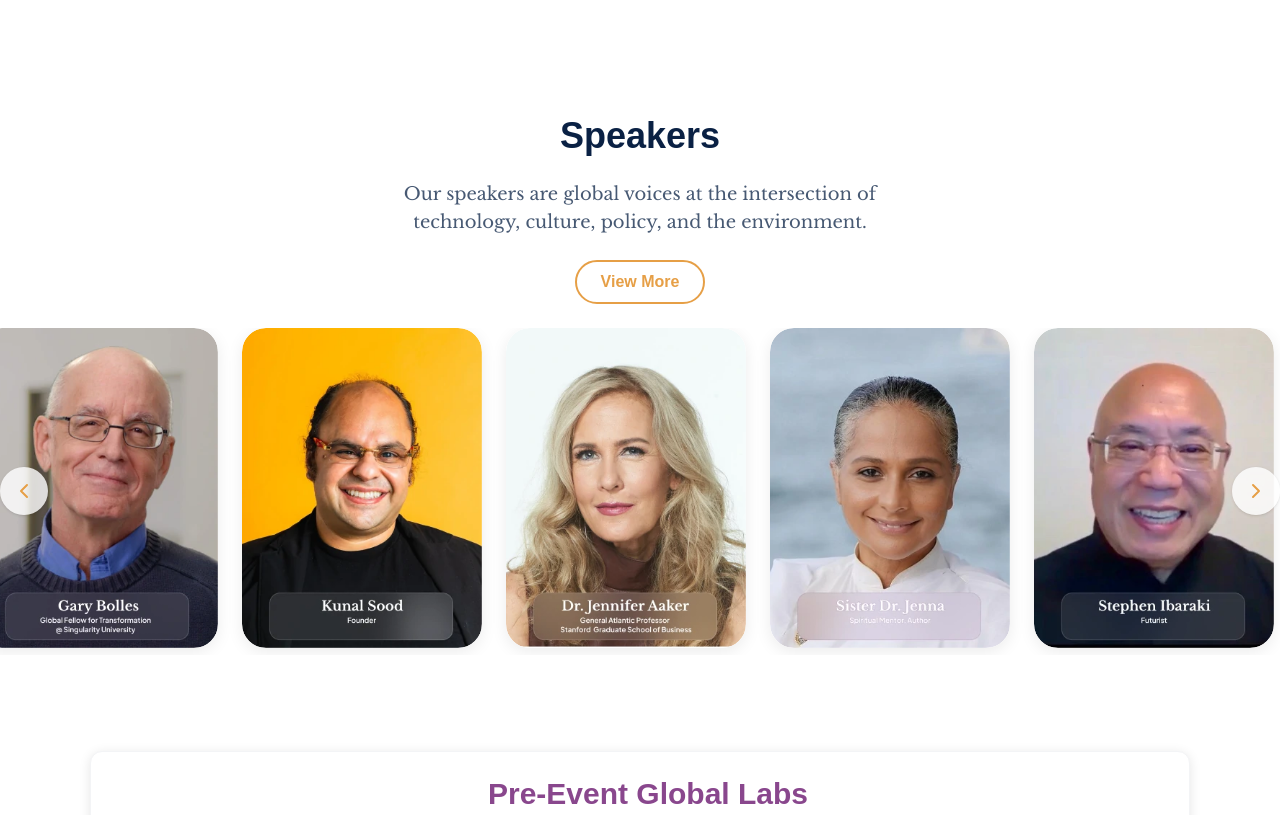
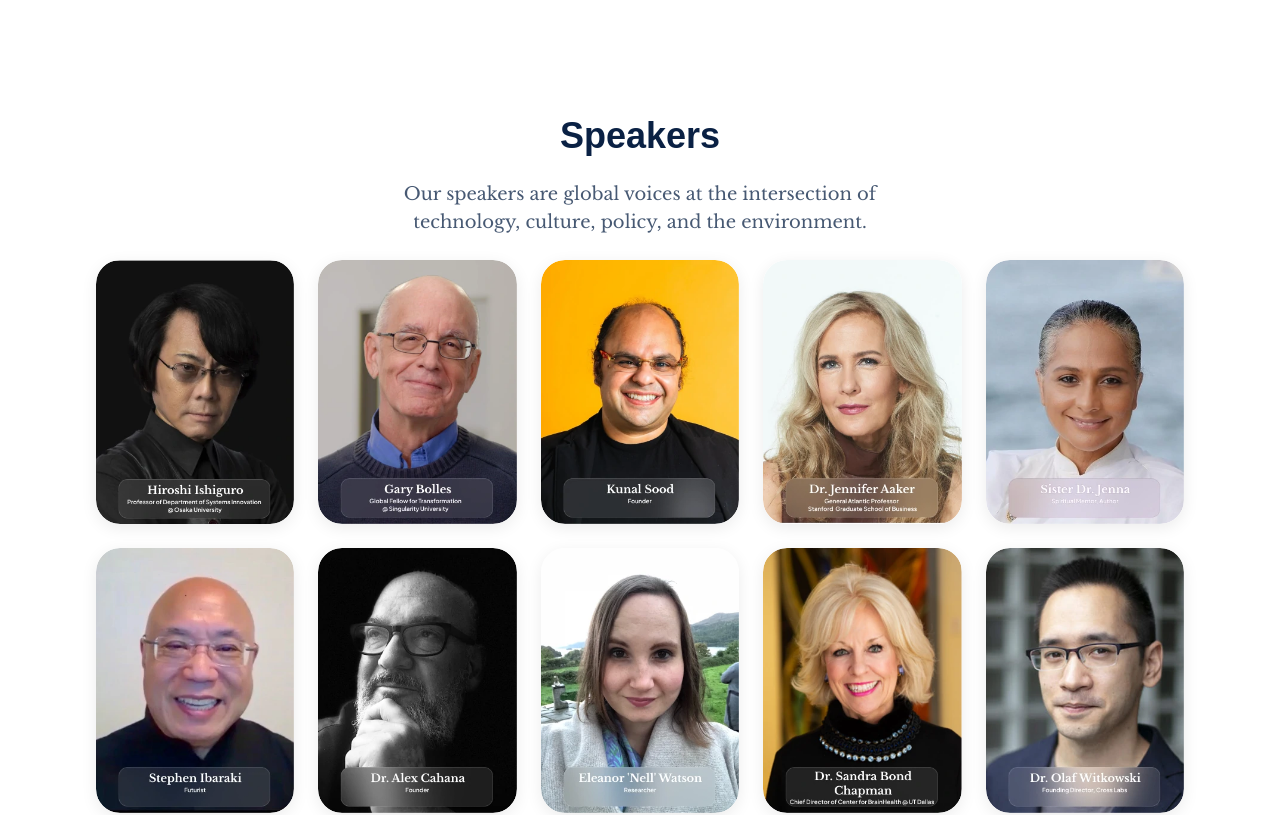
Before and after one commit to Algonots/ai-compassion_website, a Next.js app: page / in a window 1280 px wide. Shown: the part 4224-5039 px from the top of the page. Built offline with nearby package versions, Linux system fonts and the light colour scheme.

Commit message:
updated the speakers section and osakava opening cermony

```diff
--- a/src/components/speakerSection/index.jsx
+++ b/src/components/speakerSection/index.jsx
@@ -1,7 +1,6 @@
 'use client'
-import React, { useState, useRef } from "react";
+import React, { useState } from "react";
 import Image from "next/image";
-import Marquee from "react-fast-marquee";
 import hiroshi from "@/../public/hiroshi.webp";
 import gary from "@/../public/gary.webp";
 import kunal from "@/../public/kunal.webp";
@@ -62,23 +61,7 @@ const speakers = [
 ];
 
 export default function SpeakerSection() {
-  const [activeIndex, setActiveIndex] = useState(null);
-  const [flippedIndex, setFlippedIndex] = useState(null);
-  const [showGrid, setShowGrid] = useState(false);
   const [modalSpeaker, setModalSpeaker] = useState(null);
-  const marqueeRef = useRef(null);
-
-  // Manual marquee navigation
-  const handleMarqueeScroll = dir => {
-    if (marqueeRef.current) {
-      // react-fast-marquee exposes a scroll method via ref (v3+)
-      // fallback: scroll the container directly
-      const el = marqueeRef.current.containerRef?.current || marqueeRef.current;
-      if (el && el.scrollBy) {
-        el.scrollBy({ left: dir * 300, behavior: "smooth" });
-      }
-    }
-  };
 
   return (
     <div id="speakers" className="py-12 text-center">
@@ -90,110 +73,7 @@ export default function SpeakerSection() {
         culture, policy, and the environment.
       </p>
 
-      {/* View More / View Less Button */}
-      <div className="mb-6">
-        <button
-          className="px-6 py-2 rounded-full font-semibold border-2 border-[#E69F46] text-[#E69F46] hover:bg-[#E69F46] hover:text-white transition"
-          onClick={() => setShowGrid(v => !v)}
-        >
-          {showGrid ? "View Less" : "View More"}
-        </button>
-      </div>
-
-      {/* Marquee with navigation buttons */}
-      {!showGrid && (
-        <div className="relative w-full">
-          <button
-            aria-label="Scroll Left"
-            className="absolute left-0 top-1/2 -translate-y-1/2 z-10 bg-white/80 hover:bg-[#E69F46] hover:text-white text-[#E69F46] rounded-full shadow px-2 py-2 md:px-3 md:py-3 transition"
-            style={{ display: "block" }}
-            onClick={() => handleMarqueeScroll(-1)}
-          >
-            <svg width="24" height="24" fill="none" viewBox="0 0 24 24"><path d="M15 18l-6-6 6-6" stroke="currentColor" strokeWidth="2" strokeLinecap="round" strokeLinejoin="round"/></svg>
-          </button>
-          <button
-            aria-label="Scroll Right"
-            className="absolute right-0 top-1/2 -translate-y-1/2 z-10 bg-white/80 hover:bg-[#E69F46] hover:text-white text-[#E69F46] rounded-full shadow px-2 py-2 md:px-3 md:py-3 transition"
-            style={{ display: "block" }}
-            onClick={() => handleMarqueeScroll(1)}
-          >
-            <svg width="24" height="24" fill="none" viewBox="0 0 24 24"><path d="M9 6l6 6-6 6" stroke="currentColor" strokeWidth="2" strokeLinecap="round" strokeLinejoin="round"/></svg>
-          </button>
-          <Marquee
-            pauseOnHover
-            speed={50}
-            gradient={false}
-            ref={marqueeRef}
-            style={{ paddingLeft: "48px", paddingRight: "48px" }}
-          >
-            {speakers.map((speaker, index) => (
-              <div
-                key={index}
-                className="relative min-w-[200px] md:min-w-[240px] max-w-[240px] aspect-[3/4] mx-3"
-                style={{
-                  perspective: "1200px",
-                  display: "inline-block",
-                }}
-                onClick={() => setFlippedIndex(flippedIndex === index ? null : index)}
-              >
-                <div
-                  className="w-full h-full"
-                  style={{
-                    position: "relative",
-                    width: "100%",
-                    height: "100%",
-                    transition: "transform 0.6s",
-                    transformStyle: "preserve-3d",
-                    borderRadius: "1.5rem",
-                    boxShadow: "0 4px 16px rgba(0,0,0,0.08)",
-                    cursor: "pointer",
-                    transform: flippedIndex === index ? "rotateY(180deg)" : "none",
-                  }}
-                >
-                  {/* Front Side */}
-                  <div
-                    className="absolute inset-0 w-full h-full"
-                    style={{
-                      backfaceVisibility: "hidden",
-                      borderRadius: "1.5rem",
-                      overflow: "hidden",
-                    }}
-                  >
-                    <Image
-                      src={speaker.img}
-                      alt={speaker.name}
-                      fill
-                      className="object-cover"
-                      style={{ borderRadius: "1.5rem" }}
-                    />
-                  </div>
-                  {/* Back Side */}
-                  <div
-                    className="absolute inset-0 w-full h-full flex flex-col items-center justify-center px-3"
-                    style={{
-                      background: "#E69F46",
-                      color: "#fff",
-                      borderRadius: "1.5rem",
-                      backfaceVisibility: "hidden",
-                      transform: "rotateY(180deg)",
-                      textAlign: "center",
-                      overflowY: "auto",
-                      padding: "1rem",
-                      boxSizing: "border-box",
-                    }}
-                  >
-                    <h2 className="font-semibold md:text-2xl">{speaker.name}</h2>
-                    <p className="text-[0.65rem] md:text-m">{speaker.title}</p>
-                  </div>
-                </div>
-              </div>
-            ))}
-          </Marquee>
-        </div>
-      )}
-
-      {/* Grid View */}
-      {showGrid && (
+      {/* Speakers Grid */}
       <div className="grid grid-cols-2 sm:grid-cols-3 md:grid-cols-4 lg:grid-cols-5 gap-6 px-4 md:px-8 max-w-6xl mx-auto">
         {speakers.map((speaker, index) => (
           <div
@@ -218,7 +98,7 @@ export default function SpeakerSection() {
                 cursor: "pointer",
               }}
             >
-                {/* Front Side */}
+              {/* Speaker Image */}
               <div
                 className="absolute inset-0 w-full h-full"
                 style={{
@@ -239,9 +119,8 @@ export default function SpeakerSection() {
           </div>
         ))}
       </div>
-      )}
 
-      {/* Modal Popup for Speaker (only in grid view) */}
+      {/* Modal Popup for Speaker */}
       {modalSpeaker && (
         <div
           className="fixed inset-0 z-50 flex items-center justify-center bg-black bg-opacity-60"
--- a/src/components/timelineSection/index.jsx
+++ b/src/components/timelineSection/index.jsx
@@ -343,7 +343,7 @@ function TimelineSection({
         <div className="w-full flex flex-col items-center my-6">
           <h2 className="text-2xl md:text-3xl font-bold text-[#89478D] text-center mb-1">Osaka: USA Pavilion Opening</h2>
           <div className="text-base md:text-lg text-gray-700 text-center">
-            October 2, 2025:&nbsp;{convertUtcRangeToTarget("2:00-8:00", conversionOffset, tzLabel)}
+            October 2, 2025:&nbsp;{convertUtcRangeToTarget("05:00 - 11:00", conversionOffset, tzLabel)}
           </div>
         </div>
       )}
```
Lines whose indentation alone changed are shown as unchanged.
